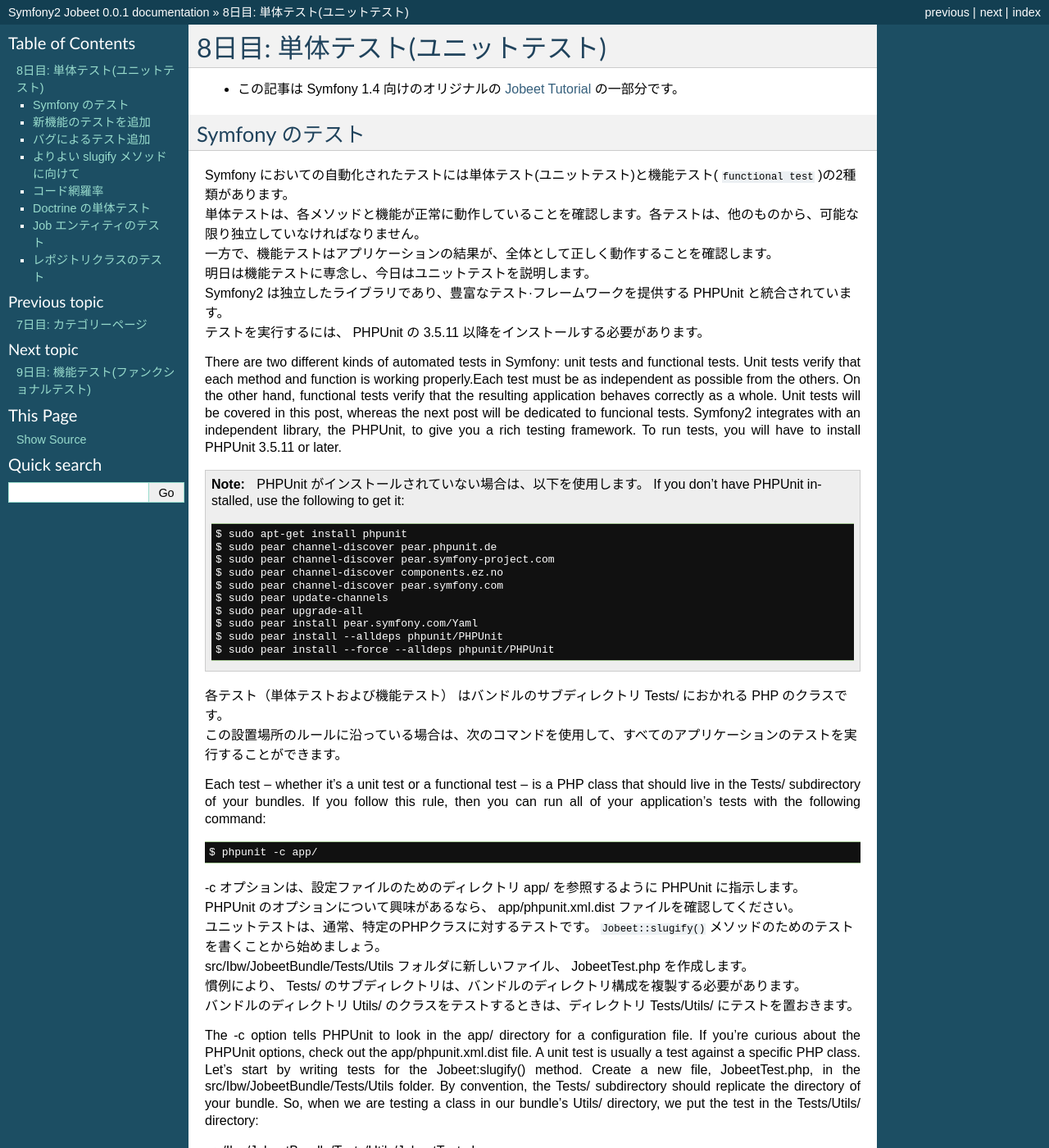
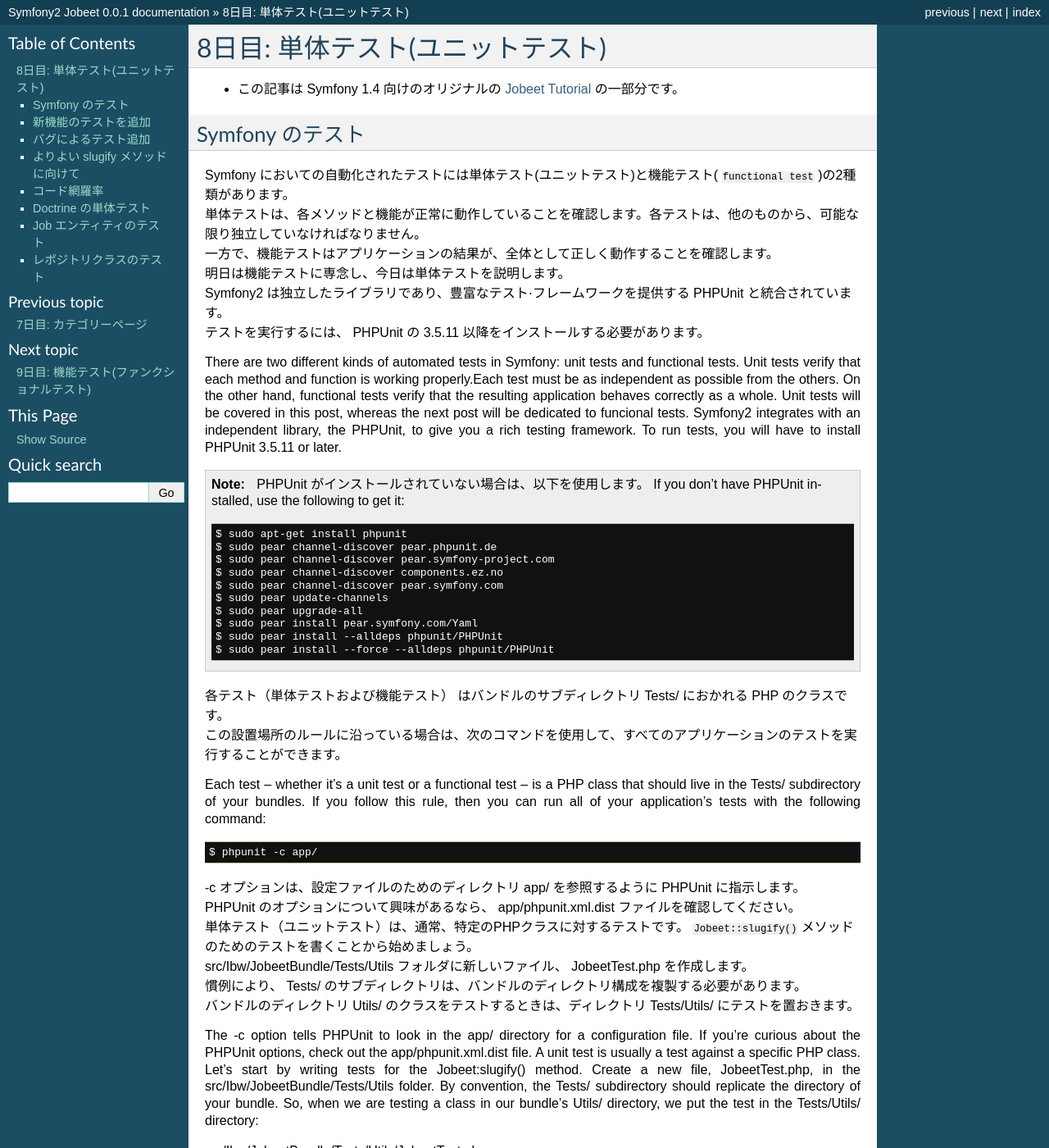
Before and after one commit to symfony-japan-old/symfony2-jobeet-ja, a Sphinx documentation site: the page built from source/day-8-the-unit-tests.rst, in a window 1280 px wide and 1400 px high. Shown: the whole window at 82% size. Built offline with Sphinx 7.4.7, drawn with Linux system fonts in a browser that asks for light colours.

Commit message:
単体テストに統一

```diff
--- a/source/day-6-more-with-the-model.rst
+++ b/source/day-6-more-with-the-model.rst
@@ -285,7 +285,7 @@
 * 有効なジョブを取得するためのロジックは、モデルに属します。
 * コントローラーのコードは、より薄く、より読みやすくします。
 * getActiveJobs() メソッドは、再利用可能なされている（たとえば別のアクションで）。
-* 現在、モデルコードはユニットテストが可能です。
+* 現在、モデルコードは単体テスト（ユニットテスト）が可能です。
 
 * This refactoring has several benefits over the previous code:
 * The logic to get the active jobs is now in the Model, where it belongs
--- a/source/day-8-the-unit-tests.rst
+++ b/source/day-8-the-unit-tests.rst
@@ -9,7 +9,7 @@
 | Symfony においての自動化されたテストには単体テスト(ユニットテスト)と機能テスト( ``functional test`` )の2種類があります。
 | 単体テストは、各メソッドと機能が正常に動作していることを確認します。各テストは、他のものから、可能な限り独立していなければなりません。
 | 一方で、機能テストはアプリケーションの結果が、全体として正しく動作することを確認します。
-| 明日は機能テストに専念し、今日はユニットテストを説明します。
+| 明日は機能テストに専念し、今日は単体テストを説明します。
 | Symfony2 は独立したライブラリであり、豊富なテスト·フレームワークを提供する PHPUnit と統合されています。
 | テストを実行するには、 PHPUnit の 3.5.11 以降をインストールする必要があります。
 There are two different kinds of automated tests in Symfony: unit tests and functional tests.
@@ -48,7 +48,7 @@
 
 | -c オプションは、設定ファイルのためのディレクトリ app/ を参照するように PHPUnit に指示します。
 | PHPUnit のオプションについて興味があるなら、 app/phpunit.xml.dist ファイルを確認してください。
-| ユニットテストは、通常、特定のPHPクラスに対するテストです。 ``Jobeet::slugify()`` メソッドのためのテストを書くことから始めましょう。
+| 単体テスト（ユニットテスト）は、通常、特定のPHPクラスに対するテストです。 ``Jobeet::slugify()`` メソッドのためのテストを書くことから始めましょう。
 | src/Ibw/JobeetBundle/Tests/Utils フォルダに新しいファイル、 JobeetTest.php を作成します。
 | 慣例により、 Tests/ のサブディレクトリは、バンドルのディレクトリ構成を複製する必要があります。
 | バンドルのディレクトリ Utils/ のクラスをテストするときは、ディレクトリ Tests/Utils/ にテストを置おきます。
--- a/source/day-9-the-functional-tests.rst
+++ b/source/day-9-the-functional-tests.rst
@@ -129,7 +129,7 @@
 機能テストの実行
 ----------------
 
-ユニットテストに関して、 PHPUnit のコマンドを実行することで機能テストを実行することができます。
+単体テスト（ユニットテスト）に関して、 PHPUnit のコマンドを実行することで機能テストを実行することができます。
 As for unit tests, launching functional tests can be done by executing the phpunit command:
 
 .. code-block:: bash
```
